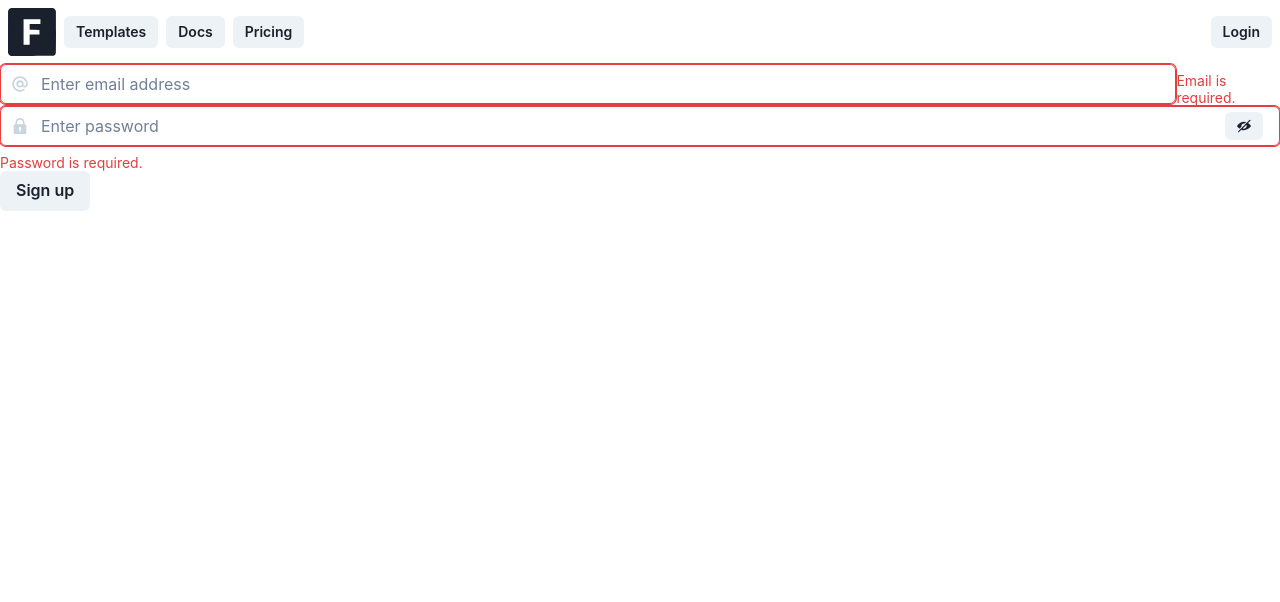
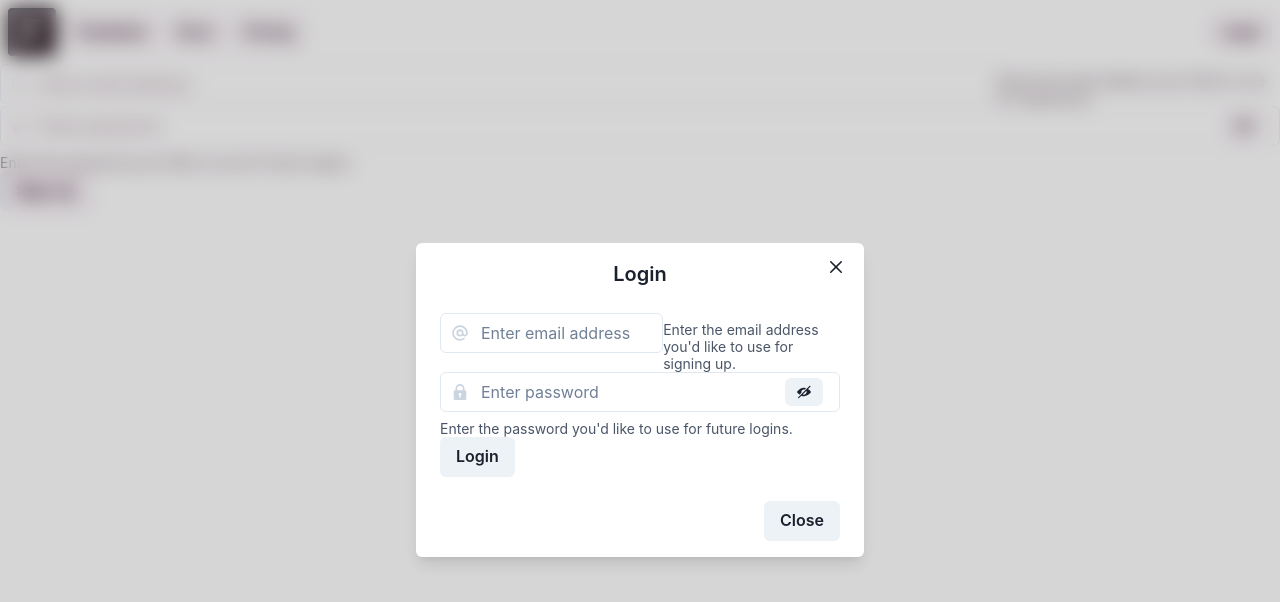
Before and after one commit to danielsteman/textifai, a React (Vite) app in the folder frontend/: page /signup in a window 1280 px wide. Both pictures are taken after a click on the button "Login". Shown: the top 602 px of the page. Built offline with nearby package versions, Linux system fonts and the light colour scheme; no server answers.

Commit message:
refactor login/signup

```diff
--- /dev/null
+++ b/frontend/src/components/LoginOrRegister.tsx
@@ -0,0 +1,121 @@
+import { AtSignIcon, LockIcon, ViewIcon, ViewOffIcon } from "@chakra-ui/icons";
+import {
+  FormControl,
+  InputGroup,
+  InputLeftElement,
+  Input,
+  FormHelperText,
+  FormErrorMessage,
+  InputRightElement,
+  Button,
+} from "@chakra-ui/react";
+import {
+  createUserWithEmailAndPassword,
+  signInWithEmailAndPassword,
+} from "firebase/auth";
+import { useCallback, useState } from "react";
+import { useNavigate } from "react-router";
+import auth from "../config/firebase";
+
+interface Props {
+  variant: "login" | "register";
+}
+
+const LoginOrRegister: React.FC<Props> = (props) => {
+  const [email, setEmail] = useState("");
+  const [password, setPassword] = useState("");
+  const [showPassword, setShowPassword] = useState(false);
+  const [attempts, setAttempts] = useState(0);
+
+  const handleChangeEmail = (e: React.ChangeEvent<HTMLInputElement>) => {
+    setEmail(e.target.value);
+  };
+  const handleChangePassword = (e: React.ChangeEvent<HTMLInputElement>) => {
+    setPassword(e.target.value);
+  };
+
+  const navigate = useNavigate();
+
+  const handleSubmit = useCallback(
+    async (e: any) => {
+      setAttempts(attempts + 1);
+      e.preventDefault();
+      try {
+        switch (props.variant) {
+          case "register":
+            await createUserWithEmailAndPassword(auth, email, password);
+          case "login":
+            await signInWithEmailAndPassword(auth, email, password);
+        }
+        navigate("/");
+      } catch (error) {
+        alert(error);
+      }
+    },
+    [navigate, email, password]
+  );
+
+  const missingEmailError = email === "" && attempts >= 1;
+  const missingPasswordError = password === "" && attempts >= 1;
+  const handleShowPassword = () => setShowPassword(!showPassword);
+
+  return (
+    <form>
+      <FormControl isInvalid={missingEmailError}>
+        <InputGroup size="md">
+          <InputLeftElement
+            pointerEvents="none"
+            color="gray.300"
+            children={<AtSignIcon color="gray.300" />}
+          />
+          <Input
+            value={email}
+            onChange={handleChangeEmail}
+            placeholder="Enter email address"
+            type="email"
+          />
+          {!missingEmailError ? (
+            <FormHelperText>
+              Enter the email address you'd like to use for signing up.
+            </FormHelperText>
+          ) : (
+            <FormErrorMessage>Email is required.</FormErrorMessage>
+          )}
+        </InputGroup>
+      </FormControl>
+      <FormControl isInvalid={missingPasswordError}>
+        <InputGroup size="md">
+          <InputLeftElement
+            pointerEvents="none"
+            color="gray.300"
+            children={<LockIcon color="gray.300" />}
+          />
+          <Input
+            value={password}
+            onChange={handleChangePassword}
+            pr="4.5rem"
+            type={showPassword ? "text" : "password"}
+            placeholder="Enter password"
+          />
+          <InputRightElement width="4.5rem">
+            <Button h="1.75rem" size="sm" onClick={handleShowPassword}>
+              {showPassword ? <ViewIcon /> : <ViewOffIcon />}
+            </Button>
+          </InputRightElement>
+        </InputGroup>
+        {!missingPasswordError ? (
+          <FormHelperText>
+            Enter the password you'd like to use for future logins.
+          </FormHelperText>
+        ) : (
+          <FormErrorMessage>Password is required.</FormErrorMessage>
+        )}
+        <Button type="submit" onClick={handleSubmit}>
+          {props.variant === "register" ? "Sign up" : "Login"}
+        </Button>
+      </FormControl>
+    </form>
+  );
+};
+
+export default LoginOrRegister;
--- a/frontend/src/layouts/Header.tsx
+++ b/frontend/src/layouts/Header.tsx
@@ -1,8 +1,24 @@
-import { Button, Flex, HStack, Icon, Spacer } from "@chakra-ui/react";
+import {
+  Button,
+  Flex,
+  Modal,
+  ModalBody,
+  ModalCloseButton,
+  ModalContent,
+  ModalFooter,
+  ModalHeader,
+  ModalOverlay,
+  Spacer,
+  useDisclosure,
+  Center,
+} from "@chakra-ui/react";
 import { Outlet } from "react-router-dom";
+import LoginOrRegister from "../components/LoginOrRegister";
 import Logo from "../components/Logo";
 
 const Header = () => {
+  const { isOpen, onOpen, onClose } = useDisclosure();
+
   return (
     <>
       <Flex p={2} gap={2} direction="row" alignItems="center">
@@ -11,7 +27,27 @@ const Header = () => {
         <Button size="sm">Docs</Button>
         <Button size="sm">Pricing</Button>
         <Spacer />
-        <Button size="sm">Login</Button>
+        <Button size="sm" onClick={onOpen}>
+          Login
+        </Button>
+        <Modal isCentered isOpen={isOpen} onClose={onClose}>
+          <ModalOverlay
+            bg="blackAlpha.300"
+            backdropFilter="blur(10px) hue-rotate(90deg)"
+          />
+          <ModalContent>
+            <Center>
+              <ModalHeader>Login</ModalHeader>
+            </Center>
+            <ModalCloseButton />
+            <ModalBody>
+              <LoginOrRegister variant="login" />
+            </ModalBody>
+            <ModalFooter>
+              <Button onClick={onClose}>Close</Button>
+            </ModalFooter>
+          </ModalContent>
+        </Modal>
       </Flex>
       <Outlet />
     </>
--- a/frontend/src/routes/SignUp.tsx
+++ b/frontend/src/routes/SignUp.tsx
@@ -1,107 +1,7 @@
-import auth from "../config/firebase";
-import { createUserWithEmailAndPassword } from "firebase/auth";
-import { useCallback, useState } from "react";
-import {
-  InputGroup,
-  Input,
-  InputRightElement,
-  Button,
-  FormControl,
-  FormErrorMessage,
-  FormHelperText,
-  InputLeftElement,
-} from "@chakra-ui/react";
-import { AtSignIcon, LockIcon, ViewIcon, ViewOffIcon } from "@chakra-ui/icons";
-import { useNavigate } from "react-router-dom";
+import LoginOrRegister from "../components/LoginOrRegister";
 
 const SignUp = () => {
-  const [email, setEmail] = useState("");
-  const [password, setPassword] = useState("");
-  const [showPassword, setShowPassword] = useState(false);
-
-  const handleChangeEmail = (e: React.ChangeEvent<HTMLInputElement>) => {
-    setEmail(e.target.value);
-  };
-  const handleChangePassword = (e: React.ChangeEvent<HTMLInputElement>) => {
-    setPassword(e.target.value);
-  };
-
-  const navigate = useNavigate();
-
-  const handleSignUpHook = useCallback(
-    async (e: any) => {
-      e.preventDefault();
-      try {
-        await createUserWithEmailAndPassword(auth, email, password);
-        navigate("/");
-      } catch (error) {
-        alert(error);
-      }
-    },
-    [navigate]
-  );
-
-  const missingEmailError = email === "";
-  const missingPasswordError = password === "";
-  const handleShowPassword = () => setShowPassword(!showPassword);
-
-  return (
-    <form>
-      <FormControl isInvalid={missingEmailError}>
-        <InputGroup size="md">
-          <InputLeftElement
-            pointerEvents="none"
-            color="gray.300"
-            children={<AtSignIcon color="gray.300" />}
-          />
-          <Input
-            value={email}
-            onChange={handleChangeEmail}
-            placeholder="Enter email address"
-            type="email"
-          />
-          {!missingEmailError ? (
-            <FormHelperText>
-              Enter the email address you'd like to use for signing up.
-            </FormHelperText>
-          ) : (
-            <FormErrorMessage>Email is required.</FormErrorMessage>
-          )}
-        </InputGroup>
-      </FormControl>
-      <FormControl isInvalid={missingPasswordError}>
-        <InputGroup size="md">
-          <InputLeftElement
-            pointerEvents="none"
-            color="gray.300"
-            children={<LockIcon color="gray.300" />}
-          />
-          <Input
-            value={password}
-            onChange={handleChangePassword}
-            pr="4.5rem"
-            type={showPassword ? "text" : "password"}
-            placeholder="Enter password"
-          />
-          <InputRightElement width="4.5rem">
-            <Button h="1.75rem" size="sm" onClick={handleShowPassword}>
-              {showPassword ? <ViewIcon /> : <ViewOffIcon />}
-            </Button>
-          </InputRightElement>
-        </InputGroup>
-        {!missingPasswordError ? (
-          <FormHelperText>
-            Enter the password you'd like to use for future logins.
-          </FormHelperText>
-        ) : (
-          <FormErrorMessage>Password is required.</FormErrorMessage>
-        )}
-        <Button type="submit" onClick={handleSignUpHook}>
-          Sign up
-        </Button>
-      </FormControl>
-    </form>
-  );
+  return <LoginOrRegister variant="register" />;
 };
 
 export default SignUp;
```
